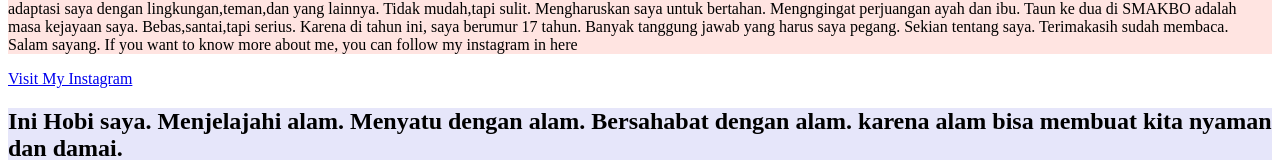
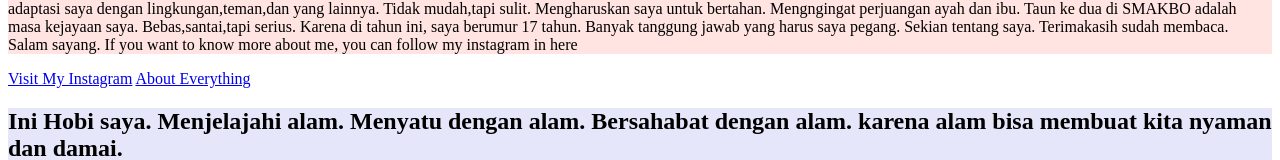
Before and after one commit to nandinachoir/nandinachoir.github.io, a plain HTML site: page index.html in a window 1280 px wide. Shown: the part 530-690 px from the top of the page. Drawn offline with Linux system fonts and the light colour scheme.

Commit message:
Add files via upload

```diff
--- a/index.html
+++ b/index.html
@@ -67,7 +67,7 @@ tr:nth-child(even) {
 </tr></tbody></table>
 
 <p style="background-color:MistyRose;">Nama saya Nandina Choirunnisa. Saya lahir dari rahim seorang ibu di tanah Padjajaran tepatnya di Bogor,4 Februari 2002. Saya anak ke 2 dari 4 bersaudara. Mempunyai seorang kaka yang peduli dan menjadi seorang kaka yang menyayangi (adik-adiknya). Saya hidup dari keluarga yang sederhana dengan cinta yang luar biasa. Kata ayah, "Anak ayah harus kuat", kata Ibu, "Sabar ya,Dek". Jauh dari mereka adalah suatu rintangan dan jembatan. Rintangan untuk sukses dan jembatan juga untuk sukses. Pada dasarnya, hidup adalah belajar. Belajar sendiri,belajar mandiri,belajar adaptaii. Sekarang saya belajar di tempat kelahiran saya,di Bogor. Tepatnya di SMK-SMAK Bogor. Sekolah Analis Kimia yang belajarnya kimia wkwkw. Tahun pertama saya di SMAKBO adalah masa adaptasi saya dengan lingkungan,teman,dan yang lainnya. Tidak mudah,tapi sulit. Mengharuskan saya untuk bertahan. Mengngingat perjuangan ayah dan ibu. Taun ke dua di SMAKBO adalah masa kejayaan saya. Bebas,santai,tapi serius. Karena di tahun ini, saya berumur 17 tahun. Banyak tanggung jawab yang harus saya pegang. Sekian tentang saya. Terimakasih sudah membaca. Salam sayang. If you want to know more about me, you can follow my instagram in here</p> <a href="https://www.instagram.com/nandina.choirunnisa/?hl=id">Visit My Instagram</a>
-
+<a href="tentang.html">About Everything</a>
 <p></p>
 
 <h2 style="background-color:Lavender;">Ini Hobi saya. Menjelajahi alam. Menyatu dengan alam. Bersahabat dengan alam. karena alam bisa membuat kita nyaman dan damai.</h2>
@@ -79,5 +79,4 @@ tr:nth-child(even) {
 
 
 
-
 </body></html>
```
